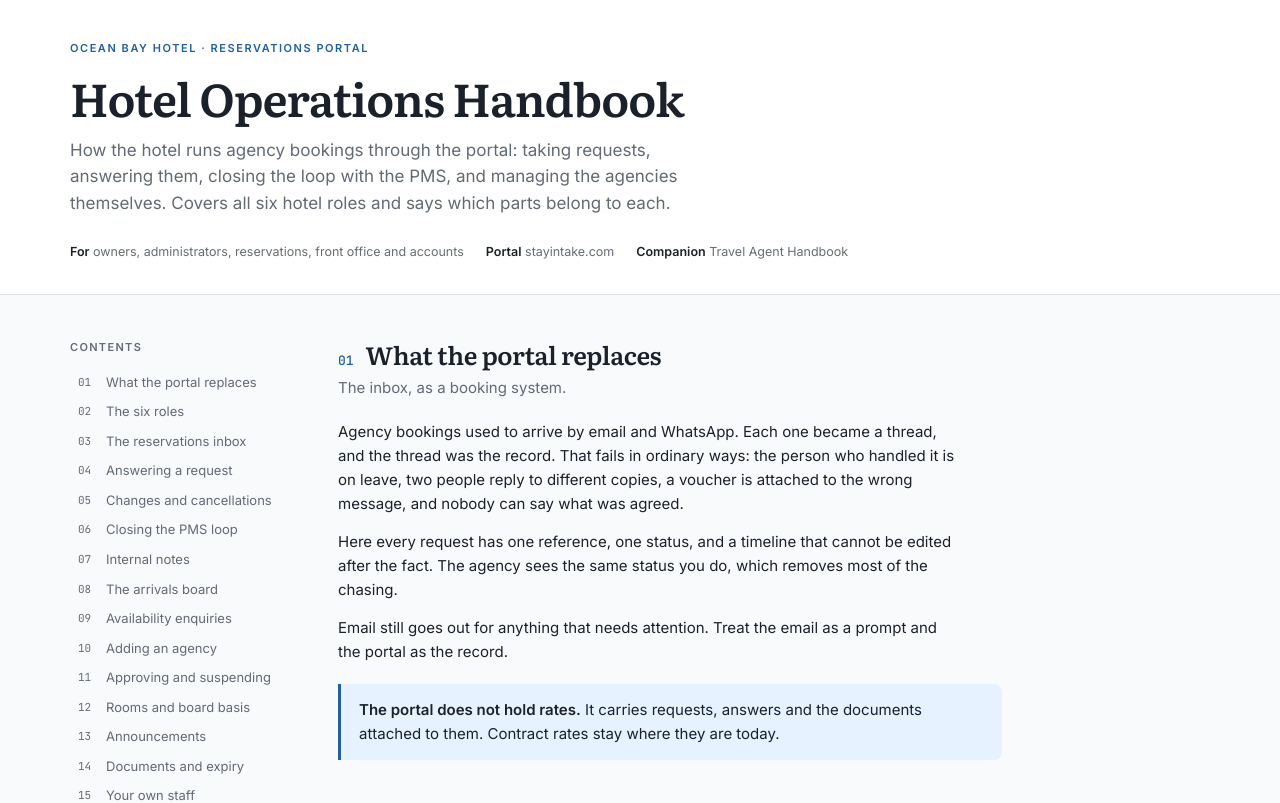
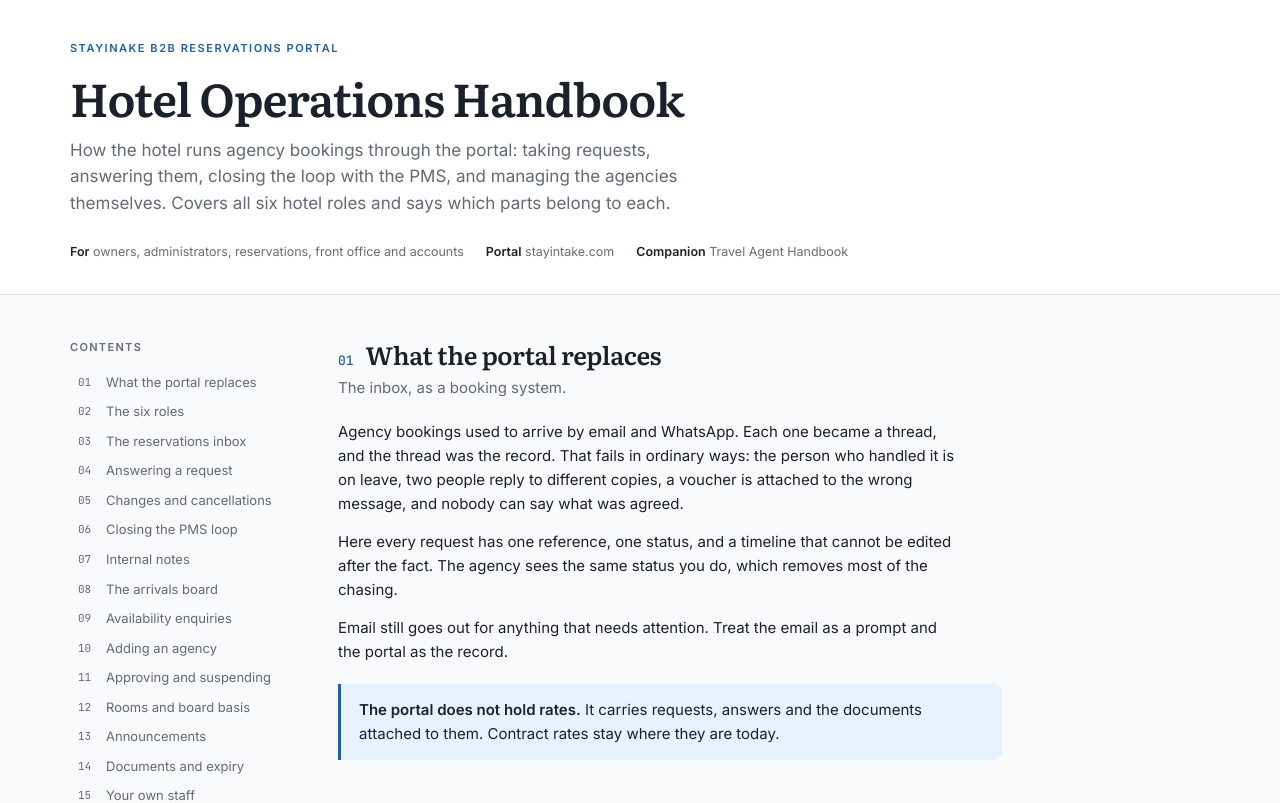
Before and after one commit to KnightTaa/hotel-handbook-stayintake, a plain HTML site: page index.html in a window 1280 px wide. Shown: the top 803 px of the page. Drawn offline with Linux system fonts and the light colour scheme.

Commit message:
Update index.html

```diff
--- a/index.html
+++ b/index.html
@@ -410,7 +410,7 @@
 
 <header class="masthead">
   <div class="wrap">
-    <p class="eyebrow">Ocean Bay Hotel · Reservations Portal</p>
+    <p class="eyebrow">Stayinake B2B Reservations Portal</p>
     <h1>Hotel Operations Handbook</h1>
     <p class="standfirst">
       How the hotel runs agency bookings through the portal: taking requests, answering them,
```
